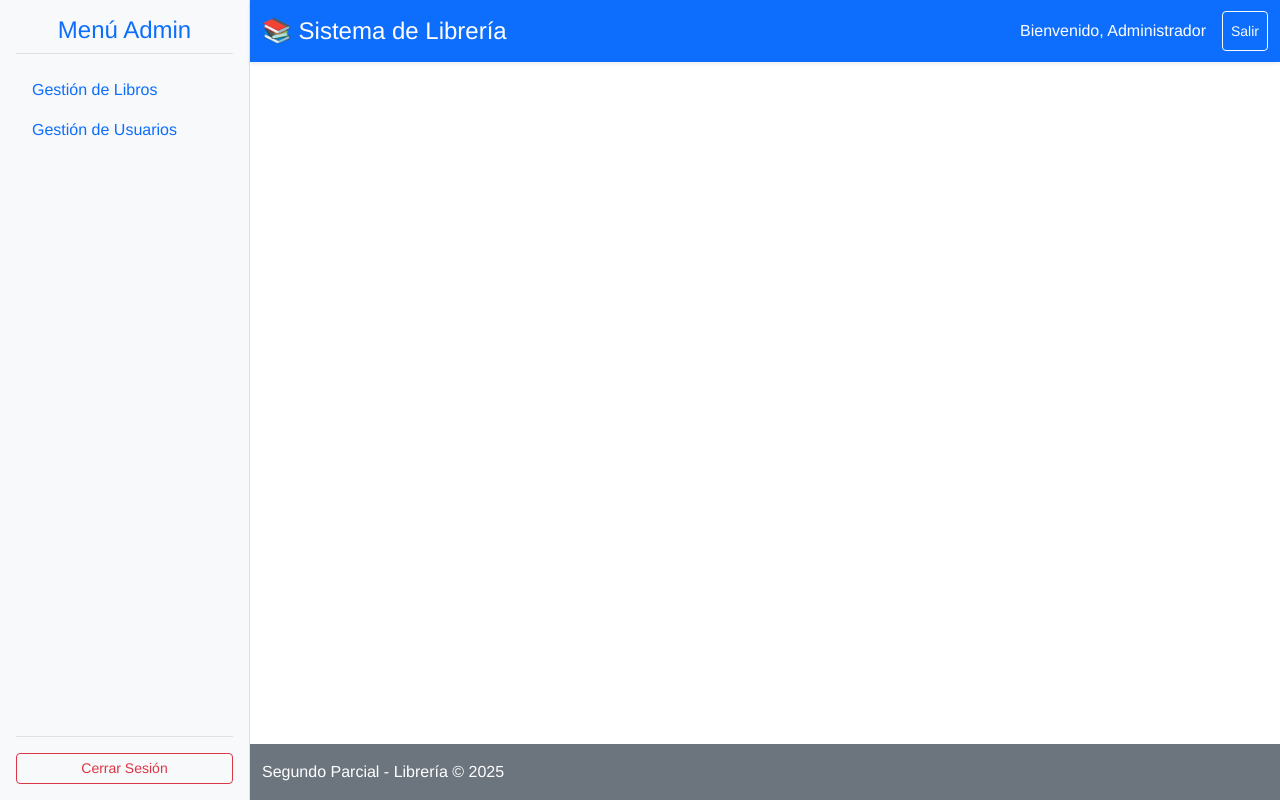
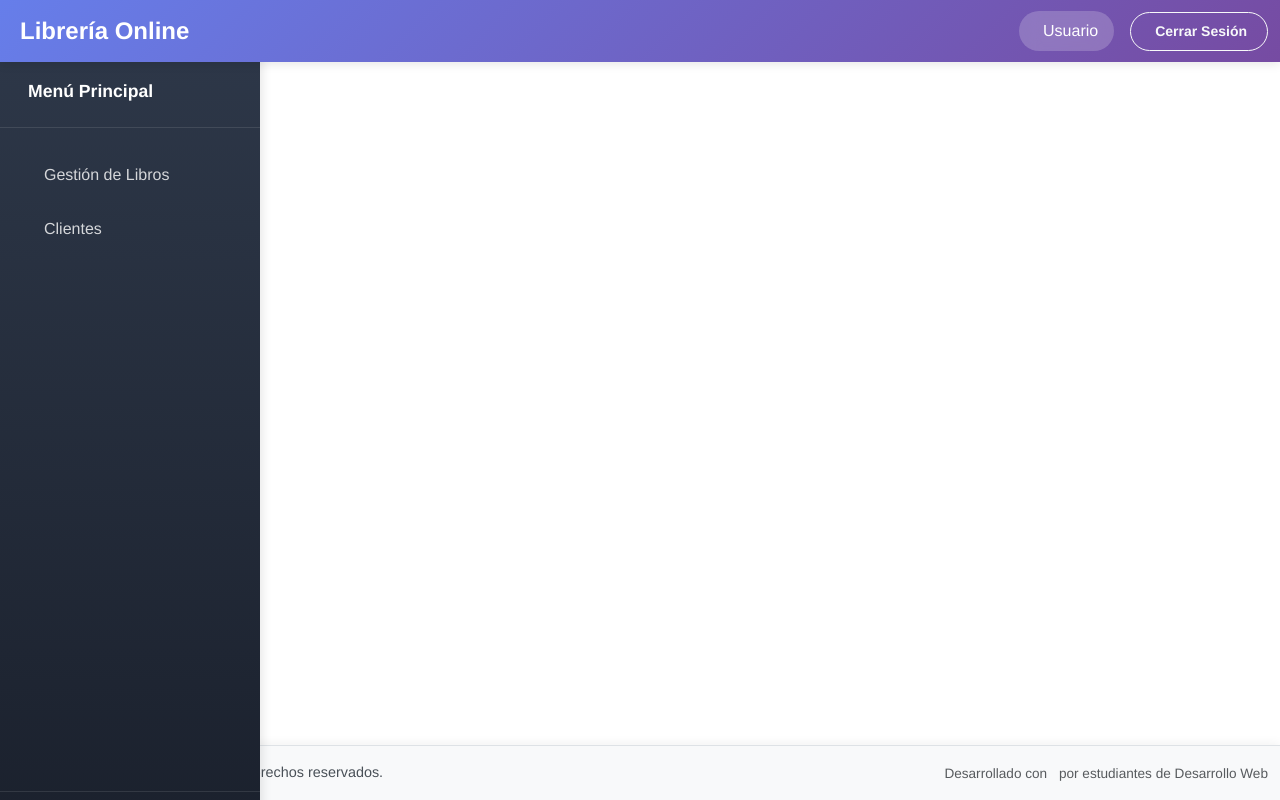
Before and after one commit to Juan469/Project_DesarrolloSegundoParcial, a Vue app in the folder libreria-online/: page /dashboard in a window 1280 px wide. Built offline with nearby package versions, Linux system fonts and the light colour scheme.

Commit message:
Componentes reutilizables

```diff
--- a/libreria-online/src/components/BookCardComponent.vue
+++ /dev/null
@@ -1,23 +0,0 @@
-<template>
-  <div class="card h-100 shadow-sm">
-    <div class="card-body">
-      <h5 class="card-title text-truncate">{{ book.title }}</h5>
-      <p class="card-text text-muted">Categoría: {{ book.category }}</p>
-      <p class="card-text fw-bold text-success fs-5">${{ book.price }}</p>
-      <button class="btn btn-sm btn-outline-primary w-100">Detalles</button>
-    </div>
-  </div>
-</template>
-
-<script>
-export default {
-  name: 'BookCardComponent',
-  // Requerimiento: Definición de la prop 'book'
-  props: {
-    book: {
-      type: Object,
-      required: true // Indica que este componente SIEMPRE debe recibir un objeto 'book'
-    }
-  }
-}
-</script>
--- a/libreria-online/src/components/FooterComponent.vue
+++ b/libreria-online/src/components/FooterComponent.vue
@@ -1,13 +1,46 @@
 <template>
-  <footer class="footer mt-auto py-3 bg-secondary text-white">
-    <div class="container">
-      <span class="text-white">Segundo Parcial - Librería © 2025</span>
+  <footer class="footer">
+    <div class="container-fluid">
+      <div class="row align-items-center">
+        <div class="col-md-6">
+          <p class="mb-0">
+            <i class="bi bi-book-fill me-2"></i>
+            © 2025 <strong>Librería Online</strong>. Todos los derechos reservados.
+          </p>
+        </div>
+        <div class="col-md-6 text-md-end mt-2 mt-md-0">
+          <small class="text-muted">
+            Desarrollado con
+            <i class="bi bi-heart-fill text-danger mx-1"></i>
+            por estudiantes de Desarrollo Web
+          </small>
+        </div>
+      </div>
     </div>
   </footer>
 </template>
 
 <script>
 export default {
-    name: 'FooterComponent'
+  name: 'FooterComponent'
 }
 </script>
+
+<style scoped>
+.footer {
+  background: #f8f9fa;
+  padding: 15px 0;
+  border-top: 1px solid #dee2e6;
+  margin-top: auto;
+  box-shadow: 0 -2px 10px rgba(0, 0, 0, 0.05);
+}
+
+.footer p {
+  color: #495057;
+  font-size: 0.9rem;
+}
+
+.footer small {
+  font-size: 0.85rem;
+}
+</style>
--- a/libreria-online/src/components/HelloWorld.vue
+++ /dev/null
@@ -1,58 +0,0 @@
-<template>
-  <div class="hello">
-    <h1>{{ msg }}</h1>
-    <p>
-      For a guide and recipes on how to configure / customize this project,<br>
-      check out the
-      <a href="https://cli.vuejs.org" target="_blank" rel="noopener">vue-cli documentation</a>.
-    </p>
-    <h3>Installed CLI Plugins</h3>
-    <ul>
-      <li><a href="https://github.com/vuejs/vue-cli/tree/dev/packages/%40vue/cli-plugin-babel" target="_blank" rel="noopener">babel</a></li>
-      <li><a href="https://github.com/vuejs/vue-cli/tree/dev/packages/%40vue/cli-plugin-eslint" target="_blank" rel="noopener">eslint</a></li>
-    </ul>
-    <h3>Essential Links</h3>
-    <ul>
-      <li><a href="https://vuejs.org" target="_blank" rel="noopener">Core Docs</a></li>
-      <li><a href="https://forum.vuejs.org" target="_blank" rel="noopener">Forum</a></li>
-      <li><a href="https://chat.vuejs.org" target="_blank" rel="noopener">Community Chat</a></li>
-      <li><a href="https://twitter.com/vuejs" target="_blank" rel="noopener">Twitter</a></li>
-      <li><a href="https://news.vuejs.org" target="_blank" rel="noopener">News</a></li>
-    </ul>
-    <h3>Ecosystem</h3>
-    <ul>
-      <li><a href="https://router.vuejs.org" target="_blank" rel="noopener">vue-router</a></li>
-      <li><a href="https://vuex.vuejs.org" target="_blank" rel="noopener">vuex</a></li>
-      <li><a href="https://github.com/vuejs/vue-devtools#vue-devtools" target="_blank" rel="noopener">vue-devtools</a></li>
-      <li><a href="https://vue-loader.vuejs.org" target="_blank" rel="noopener">vue-loader</a></li>
-      <li><a href="https://github.com/vuejs/awesome-vue" target="_blank" rel="noopener">awesome-vue</a></li>
-    </ul>
-  </div>
-</template>
-
-<script>
-export default {
-  name: 'HelloWorld',
-  props: {
-    msg: String
-  }
-}
-</script>
-
-<!-- Add "scoped" attribute to limit CSS to this component only -->
-<style scoped>
-h3 {
-  margin: 40px 0 0;
-}
-ul {
-  list-style-type: none;
-  padding: 0;
-}
-li {
-  display: inline-block;
-  margin: 0 10px;
-}
-a {
-  color: #42b983;
-}
-</style>
--- a/libreria-online/src/components/NavbarComponent.vue
+++ b/libreria-online/src/components/NavbarComponent.vue
@@ -1,12 +1,20 @@
 <template>
-  <nav class="navbar navbar-expand-lg navbar-dark bg-primary shadow-sm">
+  <nav class="navbar navbar-expand-lg navbar-dark bg-primary-gradient">
     <div class="container-fluid">
-      <a class="navbar-brand fs-4" href="#">📚 Sistema de Librería</a>
-      <div class="d-flex">
-        <span class="navbar-text me-3 text-white">
-          Bienvenido, Administrador
-        </span>
-        <button class="btn btn-outline-light btn-sm" @click="logout">Salir</button>
+      <a class="navbar-brand d-flex align-items-center" href="#">
+        <i class="bi bi-book-fill me-2"></i>
+        <span class="fw-bold">Librería Online</span>
+      </a>
+
+      <div class="ms-auto d-flex align-items-center">
+        <div class="user-info me-3">
+          <i class="bi bi-person-circle me-2"></i>
+          <span class="text-white">{{ currentUser.nombre }}</span>
+        </div>
+        <button class="btn btn-outline-light btn-sm" @click="handleLogout">
+          <i class="bi bi-box-arrow-right me-1"></i>
+          Cerrar Sesión
+        </button>
       </div>
     </div>
   </nav>
@@ -14,11 +22,61 @@
 
 <script>
 export default {
-    name: 'NavbarComponent',
-    methods: {
-        logout() {
-            this.$router.push('/login');
-        }
+  name: 'NavbarComponent',
+  computed: {
+    currentUser() {
+      const user = localStorage.getItem('currentUser')
+      return user ? JSON.parse(user) : { nombre: 'Usuario' }
     }
+  },
+  methods: {
+    handleLogout() {
+      if (confirm('¿Está seguro que desea cerrar sesión?')) {
+        localStorage.removeItem('isAuthenticated')
+        localStorage.removeItem('currentUser')
+        this.$router.push('/login')
+      }
+    }
+  }
 }
 </script>
+
+<style scoped>
+.bg-primary-gradient {
+  background: linear-gradient(135deg, #667eea 0%, #764ba2 100%);
+  box-shadow: 0 2px 10px rgba(0, 0, 0, 0.1);
+  position: fixed;
+  top: 0;
+  left: 0;
+  right: 0;
+  z-index: 1000;
+}
+
+.navbar-brand {
+  font-size: 1.5rem;
+}
+
+.navbar-brand i {
+  font-size: 1.8rem;
+}
+
+.user-info {
+  background: rgba(255, 255, 255, 0.2);
+  padding: 8px 16px;
+  border-radius: 20px;
+  backdrop-filter: blur(10px);
+}
+
+.btn-outline-light {
+  border-radius: 20px;
+  padding: 8px 20px;
+  font-weight: 600;
+  transition: all 0.3s;
+}
+
+.btn-outline-light:hover {
+  background: white;
+  color: #667eea;
+  transform: translateY(-2px);
+}
+</style>
--- a/libreria-online/src/components/SidebarComponent.vue
+++ b/libreria-online/src/components/SidebarComponent.vue
@@ -1,31 +1,119 @@
 <template>
-  <div class="d-flex flex-column flex-shrink-0 p-3 bg-light border-end" style="width: 250px;">
-    <h4 class="text-center border-bottom pb-2 mb-3 text-primary">Menú Admin</h4>
-    <ul class="nav nav-pills flex-column mb-auto">
-      <li class="nav-item">
-        <router-link to="/dashboard/libros" class="nav-link" active-class="active" aria-current="page">
-          Gestión de Libros
-        </router-link>
-      </li>
-      <li>
-        <router-link to="/dashboard/usuarios" class="nav-link" active-class="active">
-           Gestión de Usuarios
-        </router-link>
-      </li>
-    </ul>
-    <div class="mt-auto border-top pt-3">
-        <button @click="logout" class="btn btn-outline-danger btn-sm w-100">Cerrar Sesión</button>
+  <div class="sidebar">
+    <div class="sidebar-header">
+      <h5 class="mb-0">
+        <i class="bi bi-list-ul me-2"></i>
+        Menú Principal
+      </h5>
+    </div>
+
+    <nav class="sidebar-nav">
+      <router-link
+        to="/dashboard/productos"
+        class="sidebar-item"
+        active-class="active"
+      >
+        <i class="bi bi-book me-3"></i>
+        <span>Gestión de Libros</span>
+      </router-link>
+
+      <router-link
+        to="/dashboard/clientes"
+        class="sidebar-item"
+        active-class="active"
+      >
+        <i class="bi bi-people me-3"></i>
+        <span>Clientes</span>
+      </router-link>
+    </nav>
+
+    <div class="sidebar-footer">
+      <small class="text-muted">
+        <i class="bi bi-shield-check me-2"></i>
+        Librería Virtual v1.0
+      </small>
     </div>
   </div>
 </template>
 
 <script>
 export default {
-    name: 'SidebarComponent',
-    methods: {
-        logout() {
-            this.$router.push('/login');
-        }
-    }
-};
+  name: 'SidebarComponent'
+}
 </script>
+
+<style scoped>
+.sidebar {
+  width: 260px;
+  background: linear-gradient(180deg, #2d3748 0%, #1a202c 100%);
+  min-height: 100vh;
+  display: flex;
+  flex-direction: column;
+  box-shadow: 2px 0 10px rgba(0, 0, 0, 0.1);
+  position: fixed;
+  left: 0;
+  top: 56px;
+  bottom: 0;
+  overflow-y: auto;
+}
+
+.sidebar-header {
+  padding: 25px 20px;
+  border-bottom: 1px solid rgba(255, 255, 255, 0.1);
+  color: white;
+}
+
+.sidebar-header h5 {
+  font-weight: 600;
+  font-size: 1.1rem;
+}
+
+.sidebar-nav {
+  flex: 1;
+  padding: 20px 0;
+}
+
+.sidebar-item {
+  display: flex;
+  align-items: center;
+  padding: 15px 25px;
+  color: rgba(255, 255, 255, 0.8);
+  text-decoration: none;
+  transition: all 0.3s;
+  cursor: pointer;
+  border-left: 3px solid transparent;
+}
+
+.sidebar-item i {
+  font-size: 1.2rem;
+}
+
+.sidebar-item:hover {
+  background: rgba(255, 255, 255, 0.1);
+  color: white;
+  border-left-color: #667eea;
+}
+
+.sidebar-item.active {
+  background: rgba(102, 126, 234, 0.2);
+  color: white;
+  border-left-color: #667eea;
+  font-weight: 600;
+}
+
+.sidebar-footer {
+  padding: 20px;
+  border-top: 1px solid rgba(255, 255, 255, 0.1);
+  text-align: center;
+  color: rgba(255, 255, 255, 0.6);
+}
+
+@media (max-width: 768px) {
+  .sidebar {
+    width: 100%;
+    position: relative;
+    top: 0;
+    min-height: auto;
+  }
+}
+</style>
```
Also changed, not shown: libreria-online/src/components/ProductCardComponent.vue (added, +182 -0 lines).
